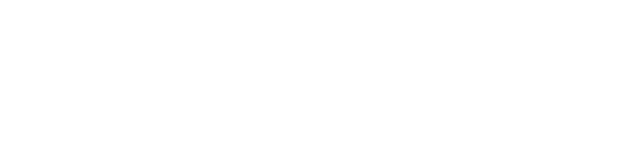
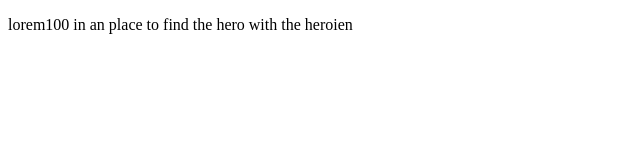
Before and after one commit to Sofia-adam/web_development, a plain HTML site: page 4.3 HTML Porfolio Project/index.html in a window 1280 px wide. Shown: the whole page, without its empty margins (0-640 px from the left). Drawn offline with Linux system fonts and the light colour scheme.

Commit message:
Update index.html

```diff
--- a/4.3 HTML Porfolio Project/index.html
+++ b/4.3 HTML Porfolio Project/index.html
@@ -7,7 +7,7 @@
     <title>Document</title>
 </head>
 <body>
-
+    <p>lorem100 in an place to find the hero with the heroien </p>
 </body>
 </html>
 
```
